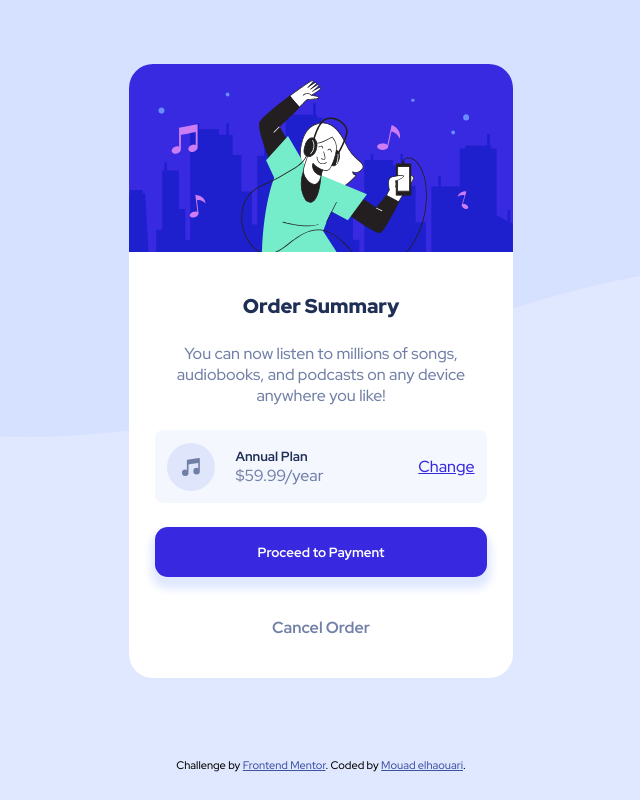
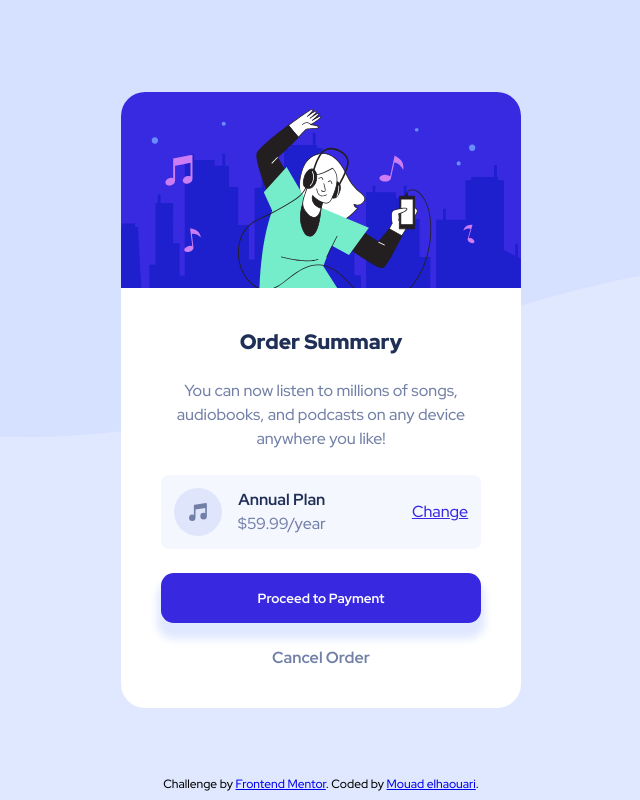
Before and after one commit to mouad-eh/order-summary-component, a plain HTML site: page index.html in a window 1280 px wide. Shown: the whole page, without its empty margins (319-959 px from the left). Drawn offline with Linux system fonts and the light colour scheme.

Commit message:
added the latest touches

```diff
--- a/index.html
+++ b/index.html
@@ -26,17 +26,18 @@
 </head>
 
 <body>
-	<div class="card">
-		<img src="images/illustration-hero.svg" class="illustration-hero" alt="">
-		<h3>Order Summary</h3>
+	<main>
+		<img src="images/illustration-hero.svg" class="illustration-hero" alt="a women wearing headphones and dancing by night">
+		<div class="card-content">
+			<h2>Order Summary</h2>
 			<p>
 				You can now listen to millions of songs, audiobooks, and podcasts on any
 				device anywhere you like!
 			</p>
 			<div class="annual-plan">
-			<img src="images/icon-music.svg" alt="">
-			<div class="some-text">
-				<h5>Annual Plan</h5>
+				<img src="images/icon-music.svg" aria-hidden="true">
+				<div class="middle-element">
+					<p>Annual Plan</p>
 					<p>$59.99/year</p>
 				</div>
 				<a href="#">Change</a>
@@ -44,10 +45,11 @@
 			<button>Proceed to Payment</button>
 			<a href="#">Cancel Order</a>
 		</div>
-	<div class="attribution">
+	</main>
+	<footer>
     	Challenge by <a href="https://www.frontendmentor.io?ref=challenge" target="_blank">Frontend Mentor</a>.
     	Coded by <a href="https://github.com/mouad-eh/">Mouad elhaouari</a>.
-  	</div>
+	</footer>
 </body>
 
 </html>
--- a/style.css
+++ b/style.css
@@ -1,54 +1,79 @@
-body{
+html {
+    box-sizing: border-box;
+    font-size: 100%;
+}
+
+*,
+*::before,
+*::after {
+    box-sizing: inherit;
     padding: 0;
     margin: 0;
+}
+
+body{
     background-image: url(images/pattern-background-mobile.svg);
     background-repeat: no-repeat;
     background-color: hsl(225, 100%, 94%);
     font-family: 'Red Hat Display', sans-serif;
     text-align: center;
 }
-.card{
+
+main{
     width: 90%;
-    margin: 2rem auto;
+    max-width: 400px;
     background-color: white;
     border-radius: 1.5rem;
+    margin: 2rem auto; /**/
 }
-.card > img{
+
+footer{
+    font-size: 0.75rem;
+    padding: 0.5rem;
+    width: 100%;
+    position: fixed;
+    bottom: 0;
+}
+
+main > img{
     width: 100%;
     border-radius: 1.5rem 1.5rem 0 0;
-    margin-bottom: 1em;
+    vertical-align: middle; /*remove that 3px default margin bottom in an img*/
 }
-.card h3{
-    font-size: 1.25em;
+main .card-content{
+    padding: 2rem 1.5rem;
+}
+
+.card-content h2{
+    font-size: 1.3em;
     font-weight: 900;
     color: hsl(223, 47%, 23%);
 }
-.card > p{
+.card-content > p{
     color: hsl(224, 23%, 55%);
-    margin: 1.5rem 2rem;
+    margin: 1.5rem 0;
+    line-height: 1.5rem;
 }
 .annual-plan{
     background-color: hsl(225, 100%, 98%);
     display: flex;
-    width: 80%;
-    margin: auto auto;
+    align-items: center;
     border-radius: 0.5rem;
     padding: 0.8rem;
 }
-.annual-plan img{
-    margin: auto 0;
-}
-.annual-plan .some-text{
+.annual-plan-card .middle-element{
     margin: auto auto auto 1.25rem;
     text-align: start;
 }
-.annual-plan .some-text h5{
-    margin: 0;
+.middle-element{
+    margin-left: 1rem;
+}
+.middle-element :first-child{
+    margin-bottom: 0.2rem;
     color: hsl(223, 47%, 23%);
     font-weight: 700;
 }
-.annual-plan .some-text p{
-    margin: 0;
+.middle-element :last-child{
     color: hsl(224, 23%, 55%);
     font-weight: 500;
 }
@@ -60,9 +85,10 @@ body{
     color: hsl(245, 75%, 52%,0.75);
     text-decoration: none;
 }
-.card button{
-    width: 86.5%;
+
+.card-content button{
     margin: 1.5rem auto;
+    width: 100%;
     padding: 1rem;
     color: white;
     background-color: hsl(245, 75%, 52%);
@@ -70,47 +96,37 @@ body{
     border-radius: 0.8rem;
     font-family: inherit;
     font-weight: 700;
-    box-shadow: 0 0.5rem 0.5rem 0.25rem hsl(225, 100%, 94%);
+    box-shadow: 0 0.75rem 0.5rem 0.25rem hsl(225, 100%, 94%);
 }
-.card button:hover{
+.card-content button:hover{
     background-color: hsl(245, 75%, 52%,0.75);
 }
-.card > a {
-    display: block;
-    padding: 1rem;
-    padding-bottom: 2.5rem;
+
+.card-content > a{
     color:hsl(224, 23%, 55%);
     text-decoration: none;
     font-weight: 700;
+    margin-bottom: 1rem;
 }
-.card > a:hover{
+
+.card-content > a:hover{
     color:hsl(223, 47%, 23%);
 }
-.attribution{
-    padding: 1rem;
-}
 
-@media (min-width: 375px) {
+@media (min-width: 374px) {
     body{
         background-image: url(images/pattern-background-desktop.svg);
         background-repeat: no-repeat;
     }
 }
-@media (min-width: 481px){
-    .card{
-        width: 70%;
-        margin: 2rem auto;
+@media (min-width: 650px){
+    body{
+        min-height: 100vh;
+        display: flex;
+        justify-content: center;
+        align-items: center;
+    }
+    main .card-content{
+        padding: 2.5rem 2.5rem;
     }
 }
-@media (min-width: 768px){
-    .card{
-        width: 50%;
-        margin: 3rem auto;
-    }
-}
-@media (min-width: 1024px){
-    .card{
-        width: 30%;
-        margin: 4rem auto;
-    }
-}
```
Lines whose indentation alone changed are shown as unchanged.
